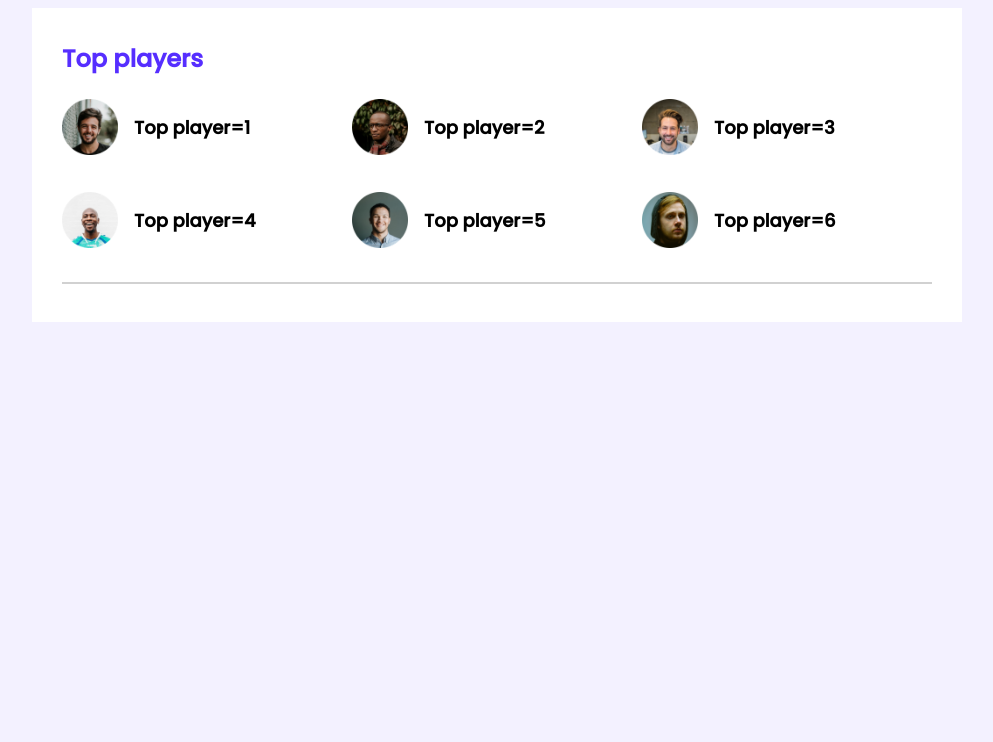
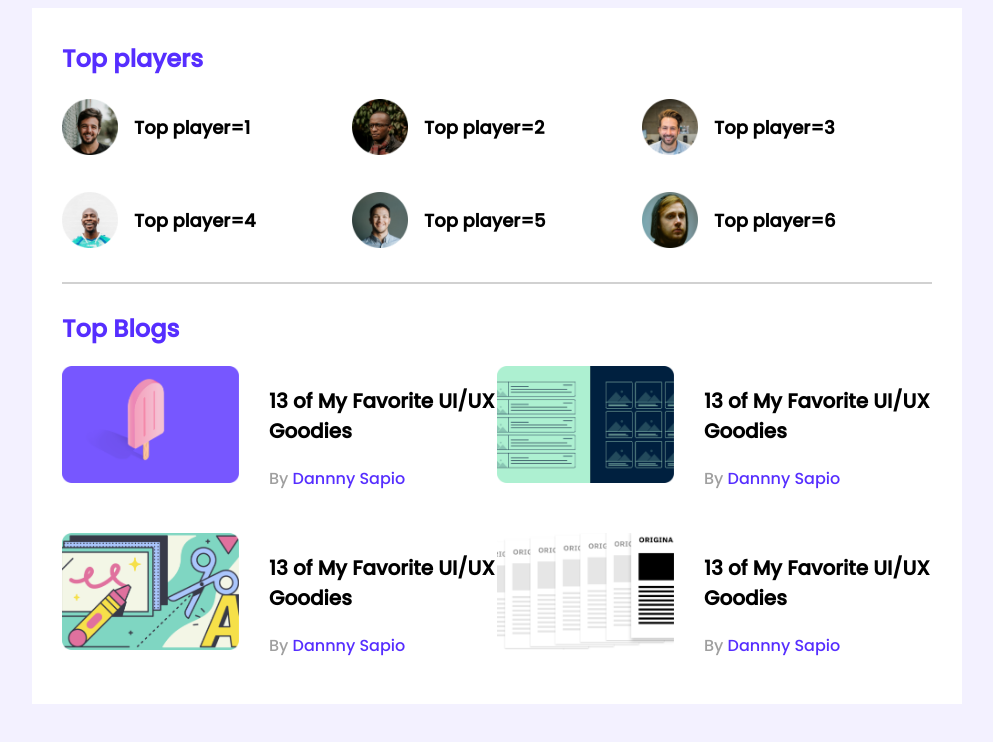
Before and after one commit to rajutalukdar1/leder-bord-css3, a plain HTML site: page index.html in a window 1280 px wide. Shown: the whole page, without its empty margins (143-1136 px from the left). Drawn offline with Linux system fonts and the light colour scheme.

Commit message:
Top-Blogs-Style

```diff
--- a/index.html
+++ b/index.html
@@ -49,6 +49,47 @@
                 </div>
             </div>
             <hr>
+            <div class="top-blogs">
+                <h2 class="section-title">Top Blogs</h2>
+                <div class="blogs">
+                    <article class="blog">
+                        <div class="thumbnail">
+                            <img src="images/blogs/blog-1.png" alt="">
+                        </div>
+                        <div class="blog-info">
+                            <h3 class="blog-title">13 of My Favorite UI/UX Goodies</h3>
+                            <p class="blog-author">By <a href="https://www.facebook.com/Rajuvai013">Dannny Sapio</a></p>
+                        </div>
+                    </article>
+                    <article class="blog">
+                        <div class="thumbnail">
+                            <img src="images/blogs/blog-2.png" alt="">
+                        </div>
+                        <div class="blog-info">
+                            <h3 class="blog-title">13 of My Favorite UI/UX Goodies</h3>
+                            <p class="blog-author">By <a href="https://www.facebook.com/Rajuvai013">Dannny Sapio</a></p>
+                        </div>
+                    </article>
+                    <article class="blog">
+                        <div class="thumbnail">
+                            <img src="images/blogs/blog-3.png" alt="">
+                        </div>
+                        <div class="blog-info">
+                            <h3 class="blog-title">13 of My Favorite UI/UX Goodies</h3>
+                            <p class="blog-author">By <a href="https://www.facebook.com/Rajuvai013">Dannny Sapio</a></p>
+                        </div>
+                    </article>
+                    <article class="blog">
+                        <div class="thumbnail">
+                            <img src="images/blogs/blog-4.png" alt="">
+                        </div>
+                        <div class="blog-info">
+                            <h3 class="blog-title">13 of My Favorite UI/UX Goodies</h3>
+                            <p class="blog-author">By <a href="https://www.facebook.com/Rajuvai013">Dannny Sapio</a></p>
+                        </div>
+                    </article>
+                </div>
+            </div>
         </section>
     </main>
 </body>
--- a/style.css
+++ b/style.css
@@ -21,6 +21,7 @@ main {
 hr {
     border: 1px solid #D1D1D1;
     margin-top: 30px;
+    margin-bottom: 27px;
 }
 
 /* top players style  */
@@ -53,3 +54,38 @@ hr {
     margin-left: 16px;
     font-size: 18px;
 }
+
+/* Top-Blogs-Style  */
+.blogs {
+    display: grid;
+    grid-template-columns: repeat(2, 1fr);
+    grid-row-gap: 26px;
+}
+
+.blog {
+    display: flex;
+}
+
+.blog .thumbnail img {
+    width: 177px;
+    height: 117px;
+}
+
+.blog-info {
+    margin-left: 30px;
+}
+
+.blog-title {
+    font-size: 20px;
+}
+
+.blog-author {
+    color: #9F9F9F;
+    font-size: 16px;
+}
+
+.blog-author a {
+    text-decoration: none;
+    font-size: 16px;
+    color: #562EFF;
+}
```
